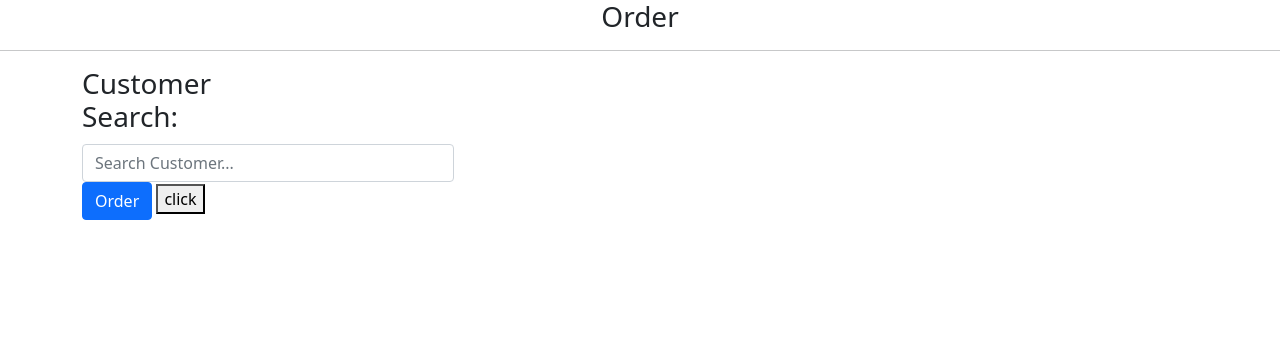
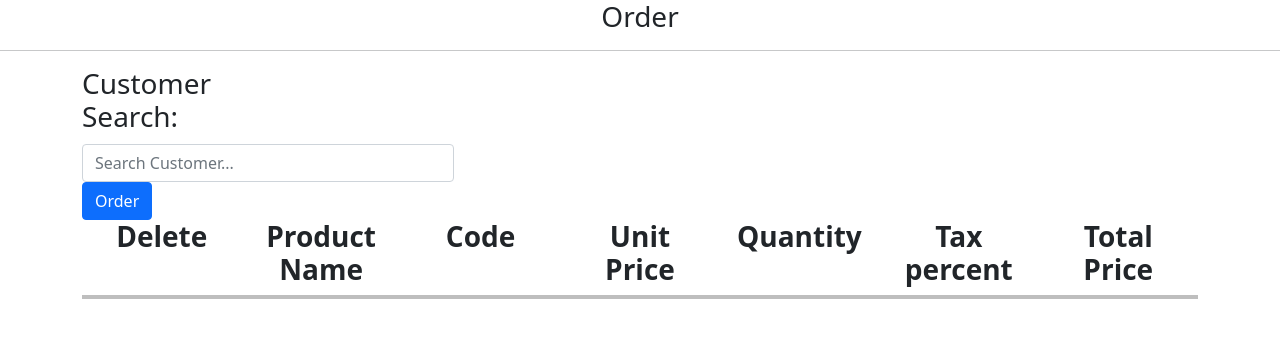
Before and after one commit to sanushilshad/Rapidor, a Django app: page /order/create in a window 1280 px wide. Shown: the top 338 px of the page. Run offline with Django 3.2, Linux system fonts and the light colour scheme; some libraries are stand-ins or nearby versions.

Commit message:
product selection added partially

```diff
--- a/Assignment-4/rapidorintro/assets/order.js
+++ b/Assignment-4/rapidorintro/assets/order.js
@@ -1,4 +1,11 @@
 // query for the searcch function
+
+let checked_1=[]
+
+
+
+
+
 $('#search').keyup( function(){
 
     console.log("Entered: " + $('#search').val());
@@ -34,6 +41,7 @@
        product_list = response.data.list;
        console.log(product_list)
        $('.mm').remove()
+       checked_1=[]
        $.each(product_list, function(index, value){
 
 
@@ -59,19 +67,106 @@
 
         $(".listing").append(a)
 
-        });
+      });
+
+
+        $(".checky").on('click',function() {
+          console.log('fdf')
+          if (this.checked) {
+          checked_1.push($(this).attr('id'))
+          console.log(checked_1)
+          }
+          else if(!this.checked){
+            let inde=checked_1.indexOf($(this).attr('id'))
+            checked_1.splice(inde,1)
+          console.log(checked_1)
+
+          }
+
+  });
     });
 })
 
 
-$('#order_submit').keyup( function(){
 
-  console.log("Entered: " + $('#order_submit').val());
-  axios.post('http://127.0.0.1:8000/order/search', {
-    customer:  $('#search').val()
+
+
+
+$('#order_submit').on('click', function(){
+
+
+  console.log("Clicked Submit");
+    // let id_2=checked_1
+    console.log(checked_1)
+
+  axios.post('http://127.0.0.1:8000/order/cart', {
+    'id':  checked_1
 
   })
   .then(function (response) {
+    console.log("Retuerned list:", response.data.list)
+    let products_choosen = response.data.list
 
-  })
+    $.each(products_choosen, function(index, value){
+
+
+      let a =`<div class="kk">
+          <div class="row">
+
+          <div class="col">
+          <button type="button" data-id= ${value['id']} class="btn btn-danger delete" ><i class="fas fa-times"></i></button>
+          </div>
+          <div  class="col">
+            <h4 style='font-size:20px; text-align:center '>${value['name']}</h4></div>
+          <div  class="col">
+            <h4  style='font-size:20px;  text-align:center'>${value['code']}</h4></div>
+          <div  class="col">
+            <h4 class='unit_price' style='font-size:20px; text-align:center'>${value['unit_price']}</h4></div>
+
+          <div  class="col">
+            <input type='text' class='qty-1'></div>
+
+          <div  class="col">
+            <h4 style='font-size:20px; text-align:center'>${value['tax_percent']}</h4></div>
+
+          <div  class="col">
+            <h4 class="grand_total" style='font-size:20px; text-align:center'>0</h4></div>
+
+          <hr>
+
+        </div>`
+
+      $(".output").append(a)
+    })
+
+    $('.qty-1').on('input',function(){
+      var $this = $(this);
+      console.log( $this.val())
+      let unit_pr = $('.unit_price').text()
+      $('.grand_total').text($this.val()*unit_pr)
+
+
+    })
+
+
+
+
+
+  //   $('.qty-1').on('input',function(){
+  //     console.log('quantity clicked')
+  //     console.log($(this).val())
+  //     let qty_3 = $('.qty-1').val()
+  //     let unit_pr = $('.unit_price').text()
+  //     console.log("unit_pr",unit_pr)
+  //     console.log(qty_3*unit_pr)
+  //     let qty =$('.grand_total').text(qty_3*unit_pr)
+
+  //   })
+
+
+
+
+
+
+   })
 })
--- a/Assignment-4/rapidorintro/order/templates/order/order.html
+++ b/Assignment-4/rapidorintro/order/templates/order/order.html
@@ -49,7 +49,7 @@
   Order
 </button>
 
-<button type='button' class='delete1'>click</button>
+
 <!-- Modal -->
 <div class="modal fade" id="staticBackdrop" data-bs-backdrop="static" data-bs-keyboard="false" tabindex="-1" aria-labelledby="staticBackdropLabel" aria-hidden="true">
   <div class="modal-dialog modal-xl">
@@ -87,7 +87,7 @@
       </div>
       <div class="modal-footer">
         <button type="button" class="btn btn-secondary" data-bs-dismiss="modal">Close</button>
-        <button type="button" class="btn btn-primary id='order_submit">ok</button>
+        <button type="button" class="btn btn-primary " id='order_submit'>ok</button>
       </div>
     </div>
   </div>
@@ -96,7 +96,20 @@
 
 
 
-
+ <div class="container">
+          <div class="row">
+          <div style="text-align:center" class="col"><h3><b>Delete</b></h3></div>
+            <div style="text-align:center" class="col"><h3><b>Product Name</b></h3></div>
+            <div style="text-align:center" class="col"><h3><b>Code</b></h3></div>
+            <div style="text-align:center" class="col"><h3><b>Unit Price</b></h3></div>
+            <div style="text-align:center" class="col"><h3><b>Quantity</b></h3></div>
+            <div style="text-align:center" class="col"><h3><b>Tax percent</b></h3></div>
+            <div style="text-align:center" class="col"><h3><b>Total Price</b></h3></div>
+            <hr style='border-top: 4px solid black;'>
+          </div>
+        <div class='output'>
+        </div>
+  </div>
 
 
 
--- a/Assignment-4/rapidorintro/order/urls.py
+++ b/Assignment-4/rapidorintro/order/urls.py
@@ -14,6 +14,7 @@
     path('create',views.mains, name='create_order'),
     path('search',views.search,name='search'),
     path('list',views.product_list, name='product_list'),
+    path('cart',views.cart, name='cart'),
 
 
 ]
--- a/Assignment-4/rapidorintro/order/views.py
+++ b/Assignment-4/rapidorintro/order/views.py
@@ -1,6 +1,7 @@
 from django.shortcuts import render
 from django.http import JsonResponse
 import json
+from django.utils.regex_helper import contains
 from django.views.decorators.csrf import csrf_exempt
 from .models import Order, Order_line
 from product.models import Product
@@ -147,6 +148,37 @@
             "status": True,
         }, safe=False)
 
+@csrf_exempt
+def cart(request):
+    print("searched")
+    body=request.body
+    json_body = json.loads(body)
+    print(json_body)
+    item_id=json_body['id']
+
+    ordered_prodcuts=Product.objects.filter(id__in=item_id)
+    product_list=[]
+    for i in ordered_prodcuts:
+        product_list.append({
+            'id': i.id,
+            'name': i.name,
+            'code': i.code,
+            'unit_price': i.unit_price,
+            'tax_percent': i.tax_percent
+        })
+    print(product_list)
+
+
+    # search_value = json.loads(body)['customer']
+    # print("customer:",search_value)
+    # customer_list=Customer.objects.filter(username__contains=search_value).values('username')
+    # print(customer_list)
+    return JsonResponse({
+            "list":product_list,
+            "status": True,
+        }, safe=False)
+
+
 
 
 def calculate_totals(lines):
```
